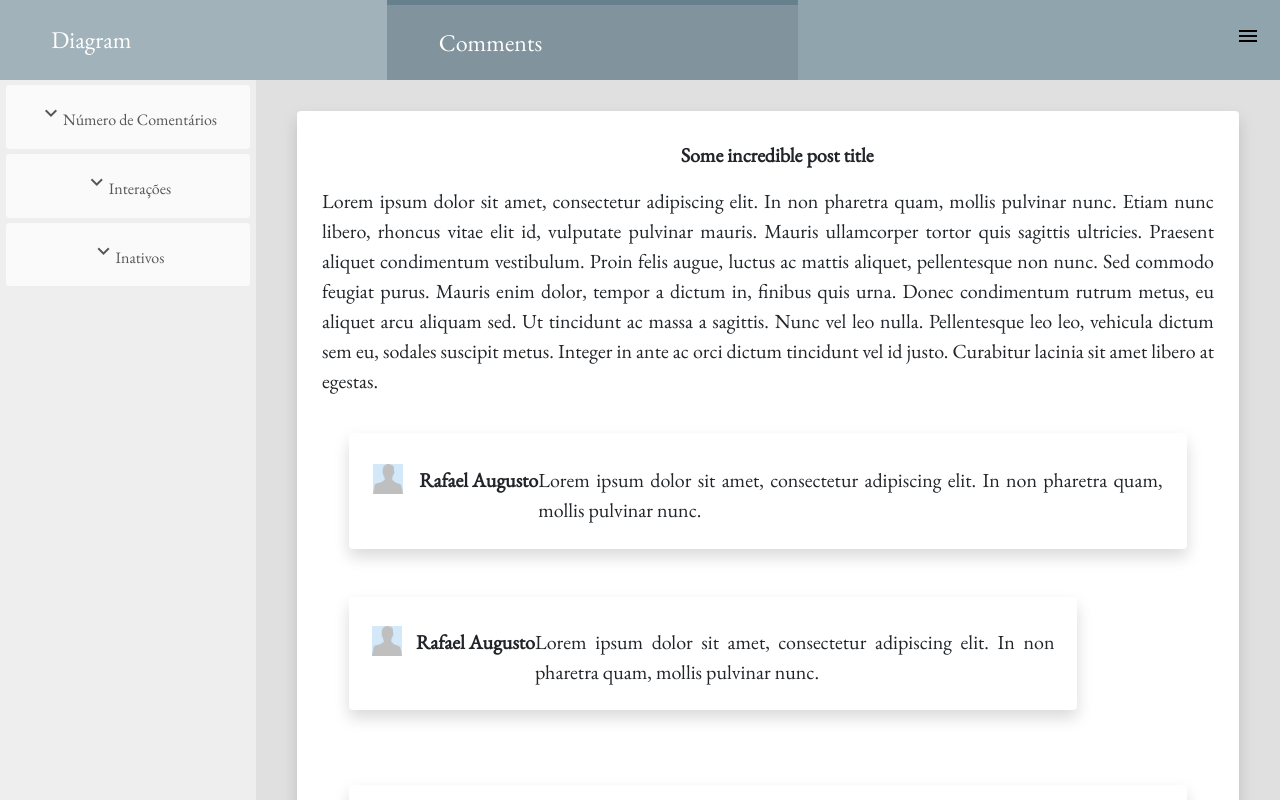
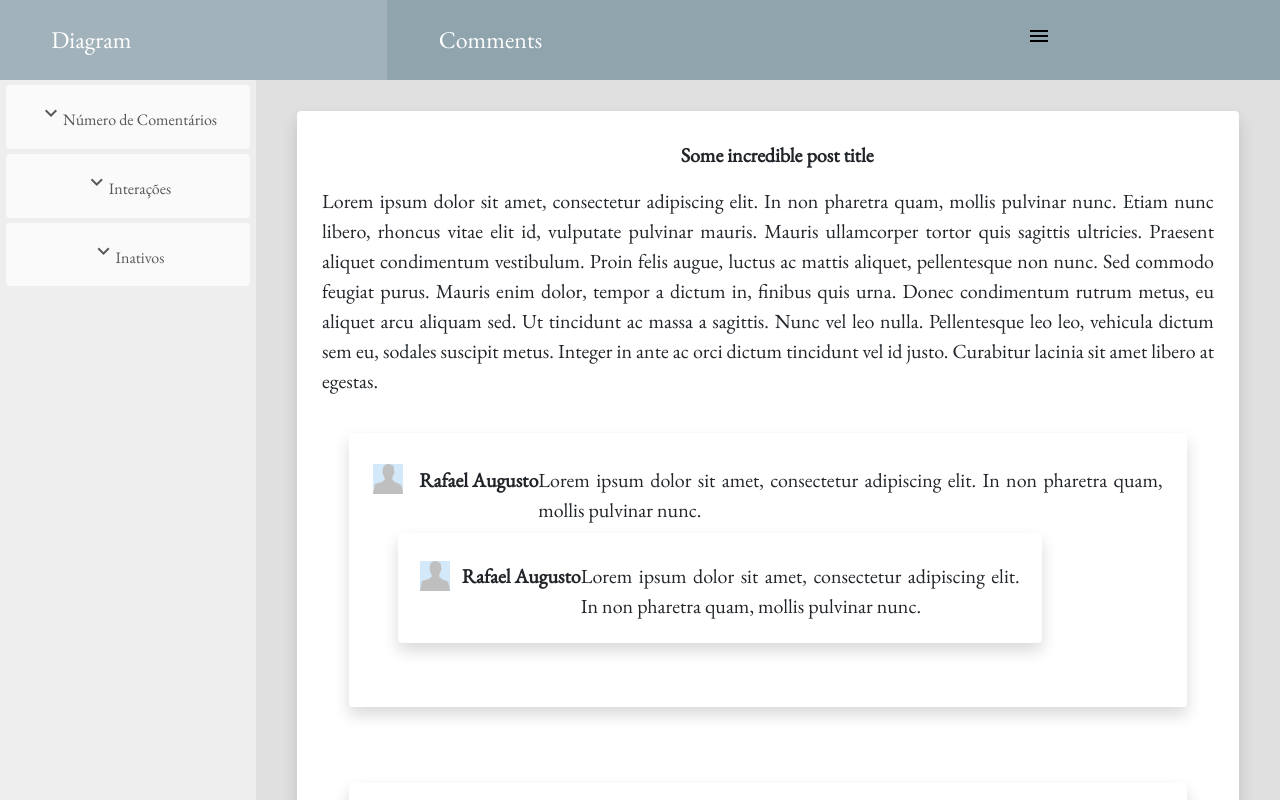
Before and after one commit to RafaelBAraujo/BloggerViewer, a React (Create React App) app in the folder client/: page /visualizer in a window 1280 px wide. Built offline with nearby package versions, Linux system fonts and the light colour scheme.

Commit message:
Menubar and Drawer components push

```diff
--- a/client/src/App/pages/Visualizer.js
+++ b/client/src/App/pages/Visualizer.js
@@ -1,9 +1,8 @@
 import React, { Component } from 'react';
 
 import Classroom from '../../components/organisms/Classroom'
-import MenuBar from '../../components/menubar/MenuBar'
-import DrawerButton from '../../components/menubar/DrawerButton'
-import Drawer from '../../components/menubar/Drawer'
+import MenuBar from '../../components/molecules/MenuBar'
+import Drawer from '../../components/organisms/Drawer'
 import Diagram from '../../components/diagram/Diagram'
 import Post from '../../components/organisms/Post'
 
@@ -65,12 +64,16 @@ class Visualizer extends Component {
             ]
           }
 
+        let postsList = [
+          { title: 'Post Title 1' },
+          { title: 'Post Title 2' },
+          { title: 'Post Title 2' },
+        ]
         return (
             <div className='visualizer'>
                 <Classroom views={null}/>
                 <MenuBar />
-                <DrawerButton />
-                <Drawer />
+                <Drawer postsList={postsList}/>
                 <Diagram />
                 <Post title={post.title} content={post.content} comments={post.comments}/>
             </div>
--- /dev/null
+++ b/client/src/components/atoms/CloseDrawerButton.jsx
@@ -0,0 +1,13 @@
+import React from 'react'
+
+import { closeDrawer } from '../scripts'
+
+const CloseDrawerButton = () => {
+    return (
+        <a className="closebtn" onClick={closeDrawer}>
+            <i className="material-icons">menu</i>
+        </a>
+    )
+}
+
+export default CloseDrawerButton
--- /dev/null
+++ b/client/src/components/atoms/DrawerButton.jsx
@@ -0,0 +1,15 @@
+import React from 'react';
+
+import { expandDrawer } from '../scripts'
+
+const DrawerButton = () => {
+
+    return(
+        <div id="postsDrawer" className="posts">
+            <button className="drawer-button" onClick={expandDrawer}><i className="material-icons">menu</i></button>
+        </div>
+    )
+
+}
+
+export default DrawerButton
--- /dev/null
+++ b/client/src/components/atoms/PostListItem.jsx
@@ -0,0 +1,11 @@
+import React from 'react'
+
+const PostListItem = ({postTitle}) => {
+    return (
+        <a className="post">
+            {postTitle}
+        </a>
+    )
+}
+
+export default PostListItem
--- /dev/null
+++ b/client/src/components/atoms/Tab.jsx
@@ -0,0 +1,15 @@
+import React from 'react'
+
+import { switchTab } from '../scripts'
+
+const Tab = ({name}) => {
+
+    return (
+        <button id={name+'Tab'} className="tab" onClick={switchTab}>
+            {name}
+        </button>
+    )
+
+}
+
+export default Tab
--- a/client/src/components/menubar/Drawer.jsx
+++ /dev/null
@@ -1,29 +0,0 @@
-import React, { Component } from 'react';
-
-class Drawer extends Component {
-
-    closeNav() {
-        document.getElementById("mySidenav").style.width = "0";
-    }
-
-    handleClick(e) {
-        this.closeNav()
-    }
-
-    onClick = (e) => {
-        e.preventDefault()
-
-    }
-
-    render() {
-        return(
-            <div id="mySidenav" className="sidenav">
-                <a className="closebtn" onClick={this.handleClick.bind(this)}><i className="material-icons">menu</i></a>
-                <a className="post" >Post Title</a>
-            </div>
-        )
-    }
-
-}
-
-export default Drawer;
--- a/client/src/components/menubar/DrawerButton.jsx
+++ /dev/null
@@ -1,23 +0,0 @@
-import React, { Component } from 'react';
-
-class DrawerButton extends Component {
-
-    expandDrawer() {
-        document.getElementById("mySidenav").style.width = "34%";
-    }
-
-    handleClick(e) {
-        this.expandDrawer()
-    }
-
-    render() {
-        return(
-            <div id="postsDrawer" className="posts">
-                <button className="drawer-button" onClick={this.handleClick.bind(this)}><i className="material-icons">menu</i></button>
-            </div>
-        )
-    }
-
-}
-
-export default DrawerButton;
--- a/client/src/components/menubar/MenuBar.jsx
+++ /dev/null
@@ -1,57 +0,0 @@
-import React, { Component } from 'react';
-
-class MenuBar extends Component {
-
-
-    constructor(props) {
-        super(props);
-        this.state = {
-            title: '',
-            content: null,
-        };
-    }
-
-    selectTab(tabId) {
-
-        if(tabId === "commentTab") {
-            document.getElementById(tabId).className = "tab active-tab";
-            document.getElementById("diagramTab").className = "tab";
-            this.switchView("comments");
-        }
-
-        else {
-            document.getElementById(tabId).className = "tab active-tab";
-            document.getElementById("commentTab").className = "tab";
-            this.switchView("diagram");
-        }
-
-    }
-
-    switchView(view) {
-
-        if(view === "comments") {
-            document.getElementById("comments").style.display = "block";
-            document.getElementById("diagram").style.display = "none";
-        }
-        else if(view === "diagram") {
-            document.getElementById("comments").style.display = "none";
-            document.getElementById("diagram").style.display = "block";
-        }
-
-    }
-
-    handleClick(e) {
-        this.selectTab(e.target.id);
-    }
-
-    render() {
-        return(
-            <div className="tabs">
-                <button id="diagramTab" className="tab" onClick={this.handleClick.bind(this)}>Diagram</button>
-                <button id="commentTab" className="tab active-tab" onClick={this.handleClick.bind(this)} >Comments</button>
-            </div>
-        );
-    }
-}
-
-export default MenuBar;
--- /dev/null
+++ b/client/src/components/molecules/MenuBar.jsx
@@ -0,0 +1,18 @@
+import React from 'react'
+
+import Tab from '../atoms/Tab'
+import DrawerButton from '../atoms/DrawerButton'
+
+const MenuBar = () => {
+
+    return(
+        <div className="tabs">
+            <Tab name="Diagram" />
+            <Tab name="Comments" />
+            <DrawerButton />
+        </div>
+    )
+
+}
+
+export default MenuBar
--- a/client/src/components/organisms/Comment.jsx
+++ b/client/src/components/organisms/Comment.jsx
@@ -7,12 +7,9 @@ import Response from '../organisms/Response'
 const Comment = ({author, content, responses}) => {
 
     return (
-        // TODO: CSS To fix additional div
-        <div>
-            <div className="comment shadow p-3 mb-5 bg-white rounded">
-                <CommentHeader author={author}/>
-                <CommentContent content={content}/>
-            </div>
+        <div className="comment shadow p-3 mb-5 bg-white rounded">
+            <CommentHeader author={author}/>
+            <CommentContent content={content}/>
             {responses.map(function(response) {
                 return(
                     <Response author={response.author} content={response.content} />
--- /dev/null
+++ b/client/src/components/organisms/Drawer.jsx
@@ -0,0 +1,21 @@
+import React from 'react';
+
+import CloseDrawerButton from '../atoms/CloseDrawerButton'
+import PostListItem from '../atoms/PostListItem'
+
+const Drawer = ({postsList}) => {
+
+    return(
+        <div id="mySidenav" className="sidenav">
+            <CloseDrawerButton />
+            {postsList.map(function(post) {
+                return(
+                    <PostListItem postTitle={post.title}/>
+                )
+            })}
+        </div>
+    )
+
+}
+
+export default Drawer
--- /dev/null
+++ b/client/src/components/scripts.js
@@ -0,0 +1,39 @@
+export const expandDrawer = () => {
+    document.getElementById("mySidenav").style.width = "34%"
+}
+
+export const closeDrawer = () => {
+    document.getElementById("mySidenav").style.width = "0";
+}
+
+export const switchTab = (tab) => {
+
+    let tabId = tab.target.id;
+    console.log(tabId);
+
+    if(tabId === "DiagramTab") {
+        document.getElementById(tabId).className = "tab active-tab";
+        document.getElementById("CommentsTab").className = "tab";
+        switchView("diagram");
+    }
+
+    else {
+        document.getElementById(tabId).className = "tab active-tab";
+        document.getElementById("DiagramTab").className = "tab";
+        switchView("comments");
+    }
+
+}
+
+function switchView(view) {
+
+    if(view === "comments") {
+        document.getElementById("comments").style.display = "block";
+        document.getElementById("diagram").style.display = "none";
+    }
+    else if(view === "diagram") {
+        document.getElementById("comments").style.display = "none";
+        document.getElementById("diagram").style.display = "block";
+    }
+
+}
```
Also changed, not shown: 1 other file (tests, documents, lock files or other folders).
